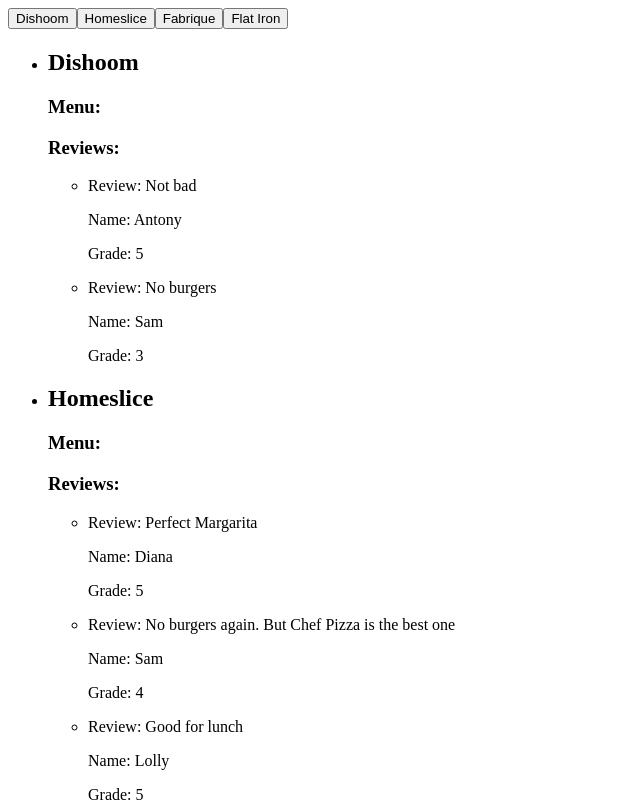
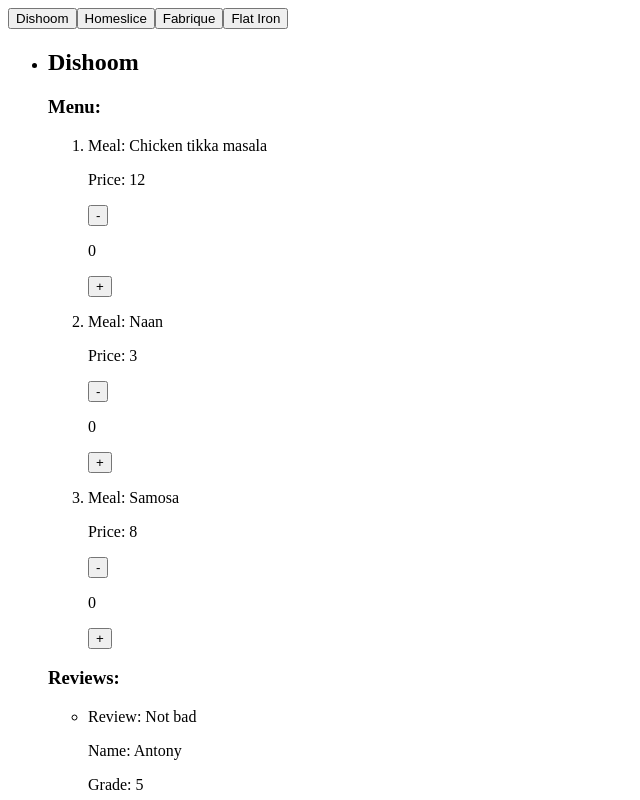
Before and after one commit to YuriiBoltukov/learn-js-react-homework, a React (Vite) app: page / in a window 1280 px wide. Both pictures are taken after a click on the button "Dishoom". Shown: the top 800 px of the page, without its empty margins (0-640 px from the left). Built offline with nearby package versions, Linux system fonts and the light colour scheme.

Commit message:
feat lecture 3 hw

```diff
--- /dev/null
+++ b/src/components/Counter/Counter.tsx
@@ -0,0 +1,12 @@
+import  { ReactElement } from 'react';
+import { CounterProps } from '../../Models/interfaces.ts';
+
+export function Counter({ count, increment, decrement }: CounterProps): ReactElement {
+  return (
+    <div>
+      <button onClick={decrement}>-</button>
+      <p>{count}</p>
+      <button onClick={increment}>+</button>
+    </div>
+  );
+}
--- a/src/components/Restaurant/Restaurant.tsx
+++ b/src/components/Restaurant/Restaurant.tsx
@@ -1,19 +1,20 @@
 import React from 'react';
-import { RestaurantMenuList } from '../RestaurantMenuList/RestaurantMenuList.tsx';
-import { RestaurantReviewsList } from '../RestaurantReviewsList/RestaurantReviewsList.tsx';
+import { RestaurantMenu } from '../RestaurantMenu/RestaurantMenu.tsx';
+import { RestaurantReviews } from '../RestaurantReviews/RestaurantReviews.tsx';
 import { RestaurantProps } from '../../Models/interfaces.ts';
 
 export const Restaurant: React.FC<RestaurantProps> = ({restaurant}) => {
+  console.log(restaurant.menu)
   return (
     <>
       <h2>{restaurant.name}</h2>
       <div>
         <h3>Menu:</h3>
-        <RestaurantMenuList menu={restaurant.menu} />
+        <RestaurantMenu menu={restaurant.menu} />
       </div>
       <div>
         <h3>Reviews:</h3>
-        <RestaurantReviewsList reviews={restaurant.reviews} />
+        <RestaurantReviews reviews={restaurant.reviews} />
       </div>
     </>
   );
--- a/src/components/RestaurantDish/RestaurantDish.tsx
+++ b/src/components/RestaurantDish/RestaurantDish.tsx
@@ -1,12 +1,25 @@
-import React from 'react';
+import React, {useState} from 'react';
 import { Dish } from '../../Models/interfaces.ts';
+import {Counter} from '../Counter/Counter.tsx';
 
 export const RestaurantDish: React.FC<Dish> = ({menu}) => {
+  const [count, setCount] = useState(0)
+  const increment = () => {
+    if (count === 5) return
+    setCount(count + 1);
+  };
+
+  const decrement = () => {
+    if(count === 0) return
+    setCount(count - 1);
+  };
   return (
     <>
       <div>
         <p>Meal: {menu.name}</p>
         <p>Price: {menu.price}</p>
+        <Counter count={count} increment={increment} decrement={decrement} />
+        {count > 0 && <p>{menu.price * count}$</p>}
       </div>
     </>
   );
--- a/src/components/RestaurantMenuList/RestaurantMenuList.tsx
+++ b/src/components/RestaurantMenu/RestaurantMenu.tsx
@@ -2,11 +2,11 @@
 import { RestaurantDish } from '../RestaurantDish/RestaurantDish.tsx';
 import { MenuItem, RestaurantMenuListProps } from '../../Models/interfaces.ts';
 
-export const RestaurantMenuList: React.FC<RestaurantMenuListProps> = ({ menuItems }) => {
+export const RestaurantMenu: React.FC<RestaurantMenuListProps> = ({ menu }) => {
   return (
     <ol>
       {
-        menuItems?.map((menu: MenuItem) => {
+        menu?.map((menu: MenuItem) => {
           return (
             <li>
               <RestaurantDish menu={menu} />
--- a/src/components/RestaurantName/RestaurantName.tsx
+++ b/src/components/RestaurantName/RestaurantName.tsx
@@ -1,8 +1,8 @@
 import React from 'react';
 import { RestaurantNameProps } from '../../Models/interfaces.ts';
 
-export const RestaurantName: React.FC<RestaurantNameProps> = ({ title }) => {
+export const RestaurantName: React.FC<RestaurantNameProps> = ({ title, onClick }) => {
   return (
-    <button>{title}</button>
+    <button onClick={onClick}>{title}</button>
   )
 }
--- a/src/components/RestaurantNames/RestaurantNames.tsx
+++ b/src/components/RestaurantNames/RestaurantNames.tsx
@@ -2,12 +2,12 @@
 import { RestaurantName } from '../RestaurantName/RestaurantName';
 import { RestaurantNameListProps } from '../../Models/interfaces.ts';
 
-export const RestaurantNames: React.FC<RestaurantNameListProps> = ({ restaurantNames }) => {
+export const RestaurantNames: React.FC<RestaurantNameListProps> = ({ restaurantNames, onRestaurantSelect }) => {
   return (
     <div>
       {
         restaurantNames.map((title: string) => {
-          return <RestaurantName title={title} />
+          return <RestaurantName title={title} onClick={() => onRestaurantSelect(title)} />
         })
       }
     </div>
--- a/src/components/RestaurantReviewsItem/RestaurantReviewsItem.tsx
+++ b/src/components/RestaurantReview/RestaurantReview.tsx
@@ -1,7 +1,7 @@
 import React from 'react';
 import { RestaurantReviewsItemProps } from '../../Models/interfaces.ts';
 
-export const RestaurantReviewsItem: React.FC<RestaurantReviewsItemProps> = ({ review }) =>{
+export const RestaurantReview: React.FC<RestaurantReviewsItemProps> = ({ review }) =>{
   return (
     <>
       <div>
--- a/src/components/RestaurantReviewsList/RestaurantReviewsList.tsx
+++ b/src/components/RestaurantReviews/RestaurantReviews.tsx
@@ -1,15 +1,15 @@
 import React from 'react';
-import { RestaurantReviewsItem } from '../RestaurantReviewsItem/RestaurantReviewsItem';
+import { RestaurantReview } from '../RestaurantReview/RestaurantReview.tsx';
 import { RestaurantReviewsListProps, Review } from '../../Models/interfaces';
 
-export const RestaurantReviewsList: React.FC<RestaurantReviewsListProps> = ({ reviews }) => {
+export const RestaurantReviews: React.FC<RestaurantReviewsListProps> = ({ reviews }) => {
   return (
     <ul>
       {
         reviews?.map((item: Review) => {
           return (
             <li>
-              <RestaurantReviewsItem review={item} />
+              <RestaurantReview review={item} />
             </li>
           )
         })
--- a/src/components/RestaurantsList/RestaurantsList.tsx
+++ b/src/components/Restaurants/Restaurants.tsx
@@ -4,7 +4,8 @@
 
 
 
-export const RestaurantsList: React.FC<RestaurantsListProps> = ({ restaurants }) => {
+export const Restaurants: React.FC<RestaurantsListProps> = ({ restaurants }) => {
+  console.log(restaurants)
   return (
     <ul>
       {
--- a/src/pages/MainPage/MainPage.tsx
+++ b/src/pages/MainPage/MainPage.tsx
@@ -1,13 +1,22 @@
 import { RestaurantNames } from '../../components/RestaurantNames/RestaurantNames.tsx';
 import { restaurants } from '../../Mock/mock.ts';
-import { RestaurantsList } from '../../components/RestaurantsList/RestaurantsList.tsx';
+import { Restaurants } from '../../components/Restaurants/Restaurants.tsx';
+import {useState} from 'react';
 
 export function MainPage() {
   const restaurantNames: string[] = Array.from(new Set(restaurants.map((item)=>  item.name)))
+  const [activeRestaurant, setActiveRestaurant] = useState<string>('');
+  const filteredRestaurants = restaurants.filter(( item ) => {
+   return  item.name === activeRestaurant
+  })
+  console.log(filteredRestaurants)
   return (
     <>
-      <RestaurantNames restaurantNames={restaurantNames} />
-      <RestaurantsList restaurants={restaurants} />
+      <RestaurantNames
+        restaurantNames={restaurantNames}
+        onRestaurantSelect={setActiveRestaurant}
+      />
+      <Restaurants restaurants={filteredRestaurants} />
     </>
   );
 }
```
Also changed, not shown: src/Models/interfaces.ts (+10 -0 lines).
